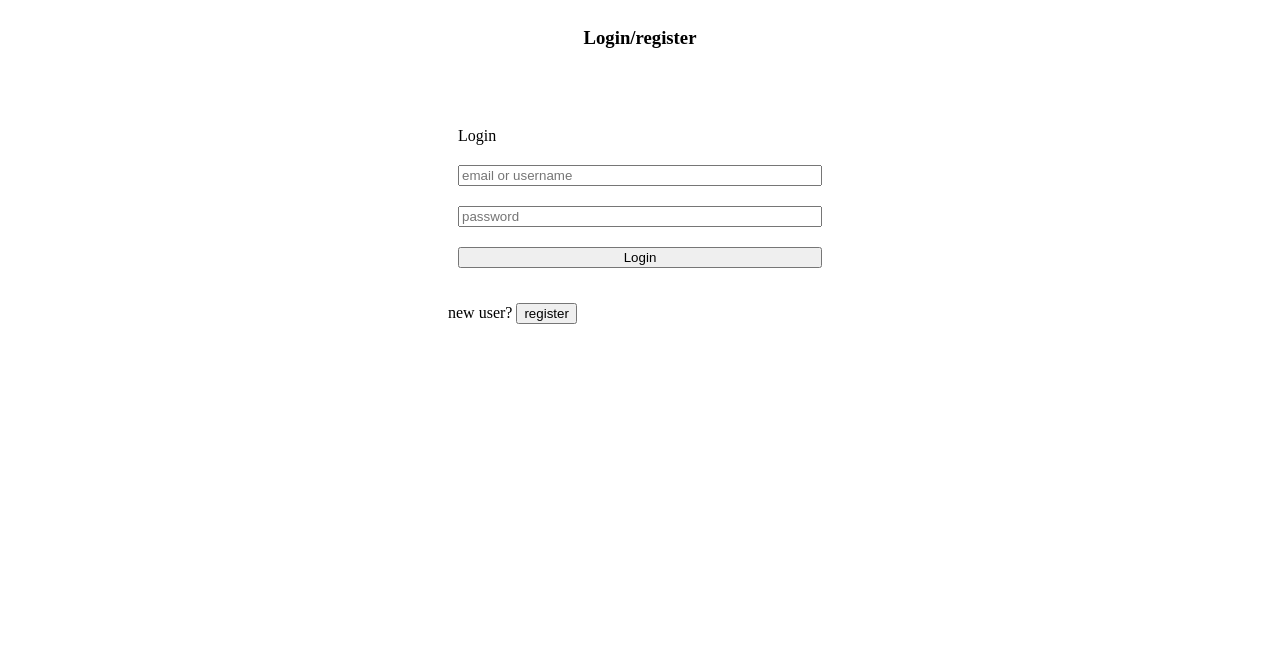
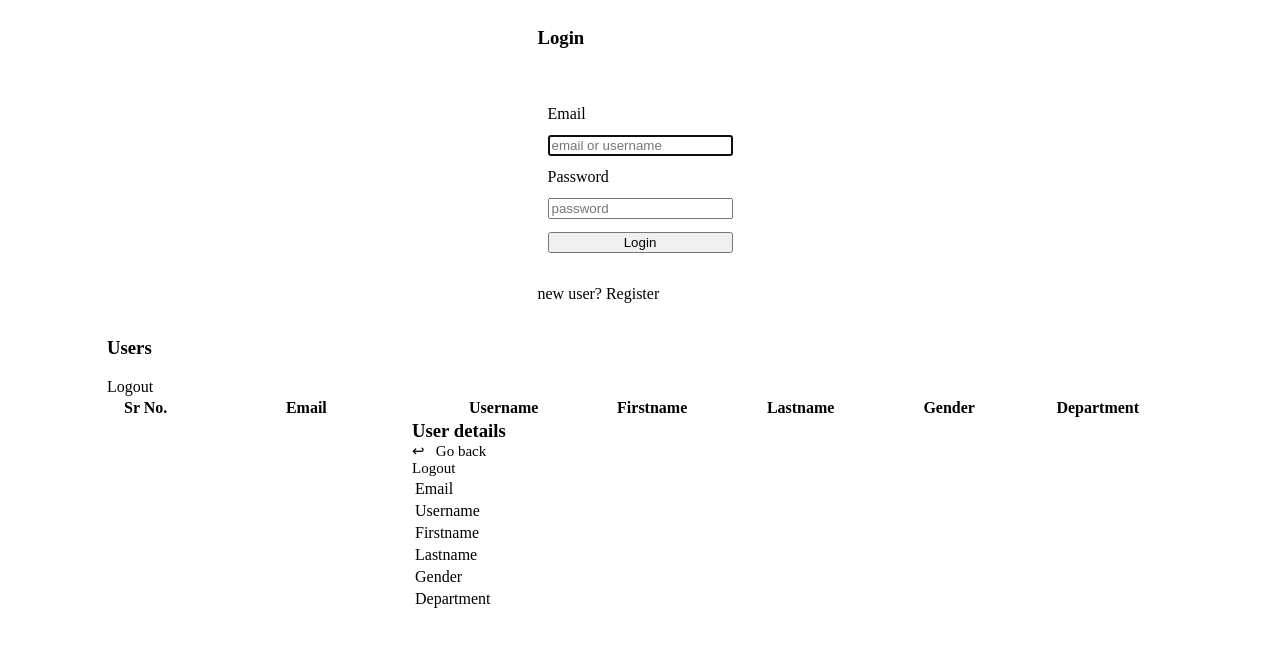
Before and after one commit to mak-dq/user-auth, a plain HTML site: page index.html in a window 1280 px wide. Drawn offline with Linux system fonts and the light colour scheme.

Commit message:
feat: whole html file

```diff
--- a/index.html
+++ b/index.html
@@ -7,40 +7,182 @@
     <link rel="stylesheet" href="style.css" />
     <title>User-Auth</title>
   </head>
+
   <body>
     <div class="container">
-        <h3>Login/register</h3>
-        <div class="log-reg-container">
-            <form class="login" id="login">
-              <label for="login">Login</label>
-              <input type="email" id="login-email" placeholder="email or username" />
+      <!-- Login form -->
+      <div id="login">
+        <h3>Login</h3>
+        <form class="login" id="login-check" autocomplete="on">
+          <label class="required" for="login-email">Email</label>
+          <input
+            type="email"
+            id="login-email"
+            placeholder="email or username"
+            required
+            autofocus
+          />
               <!-- <select name="dept" id="login-dept" placeholder="department" onchange="selectDept(this.value)" >
                 <option value="admin">Admin</option>
                 <option value="operations">Operations</option>
                 <option value="sales">Sales</option>
               </select> -->
-              <input type="password" id="password" placeholder="password" />
+          <label class="required" for="password">Password</label>
+          <input
+            type="password"
+            id="password"
+            placeholder="password"
+            required
+          />
               <button type="submit" onclick="login(event)">Login</button>
             </form>
+        <p id="register-prompt">
+          new user? <a onclick="showRegister()">Register</a>
+        </p>
+      </div>
 
-            <p id="register-prompt">new user? <a><button onclick="showRegister()">register</button></a></p>
-            <!-- onchange="selectDept(this.value) -->
-            <form id="register" class="register">
-              <label for="login">Register</label>
-              <input type="email" id="reg" placeholder="email" />
-              <input type="text" id="reg-username" placeholder="username" />
-              <input type="text" id="reg-firstname" placeholder="first name" />
-              <input type="text" id="reg-lastname" placeholder="last name" />
-              <input type="text" id="reg-gender" placeholder="gender" />
-              <select name="dept" id="reg-dept" placeholder="department">
+      <!-- Register form -->
+      <div id="register">
+        <h3>Register</h3>
+        <form class="register" id="register-check" autocomplete="on">
+          <label class="required" for="login">Email</label>
+          <input
+            type="email"
+            id="reg-email"
+            placeholder="example@gmail.com"
+            required
+            autofocus
+          />
+
+          <label class="required" for="reg-username">Username</label>
+          <input type="text" id="reg-username" placeholder="johndoe" required />
+
+          <label class="required" for="reg-firstname">Firstname</label>
+          <input type="text" id="reg-firstname" placeholder="John" required />
+
+          <label for="reg-lastname">Lastname</label>
+          <input type="text" id="reg-lastname" placeholder="Doe" />
+
+          <label class="required" for="reg-gender">Gender</label>
+          <!-- <input type="text" id="reg-gender" placeholder="gender" /> -->
+          <select
+            name="reg-gender"
+            id="reg-gender"
+            placeholder="gender"
+            required
+          >
+            <option value="male">Male</option>
+            <option value="female">Female</option>
+            <option value="none">Prefer not to say</option>
+          </select>
+
+          <label class="required" for="reg-dept">Department</label>
+          <select name="dept" id="reg-dept" placeholder="department" required>
                 <option value="admin">Admin</option>
                 <option value="operations">Operations</option>
                 <option value="sales">Sales</option>
               </select>
-              <input type="password" id="pass1" placeholder="password" />
-              <input type="password" id="pass2" placeholder="re-enter password" />
+
+          <label class="required" for="pass1">Password</label>
+          <input type="password" id="pass1" placeholder="password" required />
+
+          <label class="required" for="pass2">Confirm password</label>
+          <input
+            type="password"
+            id="pass2"
+            placeholder="re-enter password"
+            required
+          />
+
               <button type="submit" onclick="register(event)">Register</button>
             </form>
+        <p id="login-prompt">
+          Already a user? <a onclick="showLogin()">Login</a>
+        </p>
+      </div>
+
+      <!-- Users list -->
+      <div id="users">
+        <div class="users-header">
+          <h3>Users</h3>
+          <p id="logged-in-as-1"></p>
+          <a onclick="logoutUser()" class="">Logout</a>
+        </div>
+        <div id="users-container">
+          <!-- <ul id="users-list">
+            <li>${i}</li>
+            <li>email, username, firstname, lastname,gender, department</li>
+          </ul> -->
+          <table class="tg" style="table-layout: fixed; width: 1066px">
+            <colgroup>
+              <col style="width: 60px" />
+              <col style="width: 200px" />
+              <col style="width: 120px" />
+              <col style="width: 120px" />
+              <col style="width: 120px" />
+              <col style="width: 120px" />
+              <col style="width: 120px" />
+            </colgroup>
+            <thead>
+              <tr>
+                <th class="tg-0pky">Sr No.</th>
+                <th class="tg-0pky">Email</th>
+                <th class="tg-0pky">Username</th>
+                <th class="tg-0pky">Firstname</th>
+                <th class="tg-0pky">Lastname</th>
+                <th class="tg-0pky">Gender</th>
+                <th class="tg-0pky">Department</th>
+              </tr>
+            </thead>
+            <tbody id="users-list"></tbody>
+          </table>
+        </div>
+      </div>
+
+      <!-- User details -->
+      <div id="user-details">
+        <div class="users-header">
+          <div class="header-div">
+            <h3 style="margin: 0 !important;" id="user-details-heading">User details</h3>
+            <a style="font-size: 15px;" onclick="goBack()" id="go-back">&#8617; &nbsp; Go back</a>
+          </div>
+          <div style="font-size: 15px" class="logout-div">
+            <p style="margin: 0 !important;" id="logged-in-as-2"></p>
+            <a onclick="logoutUser()" class="">Logout</a>
+          </div>
+        </div>
+        <table class="tg1" style="table-layout: fixed; width: 316px">
+          <colgroup>
+            <col style="width: 150px" />
+            <col style="width: 300px" />
+          </colgroup>
+          <tbody>
+            <tr>
+              <td class="tg-58k6">Email</td>
+              <td class="tg-gizb" id="user-details-email"></td>
+            </tr>
+            <tr>
+              <td class="tg-58k6">Username</td>
+              <td class="tg-0pky" id="user-details-username"></td>
+            </tr>
+            <tr>
+              <td class="tg-0qnl">Firstname</td>
+              <td class="tg-0lax" id="user-details-firstname"></td>
+            </tr>
+            <tr>
+              <td class="tg-0qnl">Lastname</td>
+              <td class="tg-0lax" id="user-details-lastname"></td>
+            </tr>
+            <tr>
+              <td class="tg-0qnl">Gender</td>
+              <td class="tg-0lax" id="user-details-gender"></td>
+            </tr>
+            <tr>
+              <td class="tg-0qnl">Department</td>
+              <td class="tg-0lax" id="user-details-department"></td>
+            </tr>
+          </tbody>
+        </table>
         </div>
     </div>
 
```
